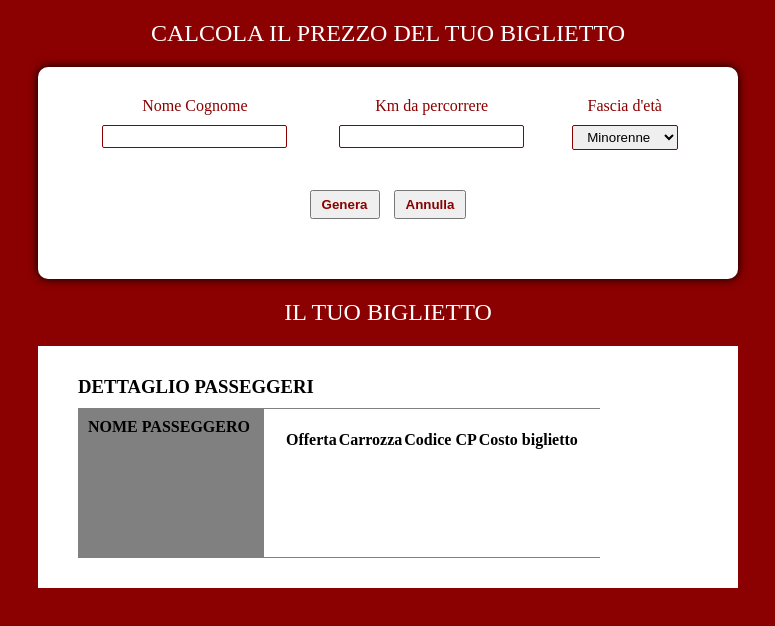
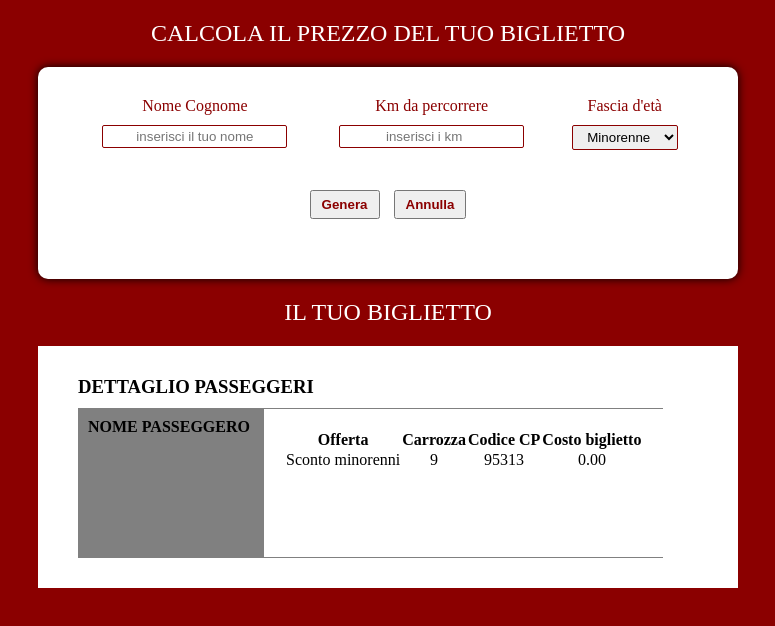
Before and after one commit to roccorefice/js-biglietto-treno-form, a plain HTML site: page index.html in a window 1280 px wide. Both pictures are taken after a click on the button "Genera". Shown: the whole page, without its empty margins (252-1027 px from the left). Drawn offline with Linux system fonts and the light colour scheme.

Commit message:
Ultimo commit
C'è da implementare la grafica del biglietto

```diff
--- a/assets/js/main.js
+++ b/assets/js/main.js
@@ -0,0 +1,81 @@
+
+var btnGenera = document.getElementById("genera");
+var btnAnnulla = document.getElementById("annulla");
+
+// Genera biglietto
+btnGenera.addEventListener("click", function(){
+  document.getElementById("card_biglietto").style.display = "block";
+
+  var offer = "Biglietto Standard"
+  //console.log("genera il ticket");
+
+  // selezione dei dati input inseriri da utente
+  var nomeInput = document.getElementById("name");
+  var kmInput = document.getElementById("km");
+  var rangeEtaInput = document.getElementById("range_eta");
+
+  var nomeUtente = nomeInput.value;
+  var kmDaPercorrere = kmInput.value;
+  var fasciaEta = rangeEtaInput.value;
+  //console.log(nomeUtente, kmDaPercorrere, fasciaEta);
+
+  //prezzo del biglietto
+  var costoDiUnKm = 0.21;
+  var costo = (costoDiUnKm * kmDaPercorrere).toFixed(2)
+  //console.log(prezzoIniziale);
+
+  // sconto del 20% per i minorenni
+  if (fasciaEta == "minorenne") {
+    var sconto = (20 * costo) / 100
+    offer = "Sconto minorenni"
+    //console.log(sconto);
+    var costo = (costo - sconto).toFixed(2);
+    //console.log(costo.toFixed(2));
+  }
+
+  // sconto del 40% per gli over 65
+  else if (fasciaEta == "over65") {
+    var sconto = (40 * costo) / 100
+    offer = "Sconto Silver"
+    //console.log(sconto);
+    var costo = (costo - sconto).toFixed(2);
+    //console.log(costo.toFixed(2));
+  }
+
+  // nessuno sconto per passeggeri tra i 18 e 64 anni
+  else (fasciaEta == "maggiorenne")
+    var costo = costo
+
+
+    //selezione dati biglietto
+    var itemName = document.getElementById("nome_cognome")
+    var itemSconto = document.getElementById("sconto");
+    var itemCarrozza = document.getElementById("carrozza");
+    var itemCodiceCP = document.getElementById("codiceCP");
+    var itemCosto = document.getElementById("costo");
+
+    //Numero Carrozza
+    var numeroCarrozza = Math.floor(Math.random() * 9) +1 ;
+
+    // codice CP
+    var codiceCP = Math.floor(Math.random() * (100000 - 90000) ) + 90000;
+
+    // Inserimento dati biglietto
+    itemSconto.innerHTML = offer;
+    itemCosto.innerHTML = costo;
+    itemName.innerHTML = nomeUtente;
+    itemCarrozza.innerHTML = numeroCarrozza;
+    itemCodiceCP.innerHTML = codiceCP;
+
+    nomeInput.value = "";
+    kmInput.value = "";
+});
+
+
+
+// Annulla il biglietto
+btnAnnulla.addEventListener("click", function(){
+  //console.log("annulla il ticket");
+  document.getElementById("card_biglietto").style.display = "none";
+
+});
--- a/index.html
+++ b/index.html
@@ -14,15 +14,15 @@
       <div class="row d-flex space_around">
         <div class="col">
           <label for="name">Nome Cognome</label>
-          <input type="text" class="name">
+          <input type="text" id="name" placeholder="inserisci il tuo nome">
         </div>
         <div class="col">
           <label for="km">Km da percorrere</label>
-          <input type="number" class="km">
+          <input type="number" id="km" placeholder="inserisci i km">
         </div>
         <div class="col">
           <label for="range_eta">Fascia d'età</label>
-          <select name="range_eta" class="range_eta">
+          <select name="range_eta" id="range_eta">
             <option value="minorenne">Minorenne</option>
             <option value="maggiorenne">Maggiorenne</option>
             <option value="over65">Over 65</option>
@@ -30,8 +30,8 @@
         </div>
       </div>
       <div class="row buttons">
-        <button type="button" name="button" class="genera">Genera</button>
-        <button type="button" name="button" class="annulla">Annulla</button>
+        <button id="genera">Genera</button>
+        <button id="annulla">Annulla</button>
       </div>
     </div>
   </section>
@@ -62,17 +62,14 @@
               <td id="codiceCP"></td>
               <td id="costo"></td>
             </tr>
+          </table>
+        </div>
+      </div>
+    </div>
+  </section>
+  <script src="./assets/js/main.js" charset="utf-8">
 
-          </table>
-
-
-        </div>
-
-      </div>
-
-    </div>
-
-  </section>
+  </script>
 
 
 </body>
```
